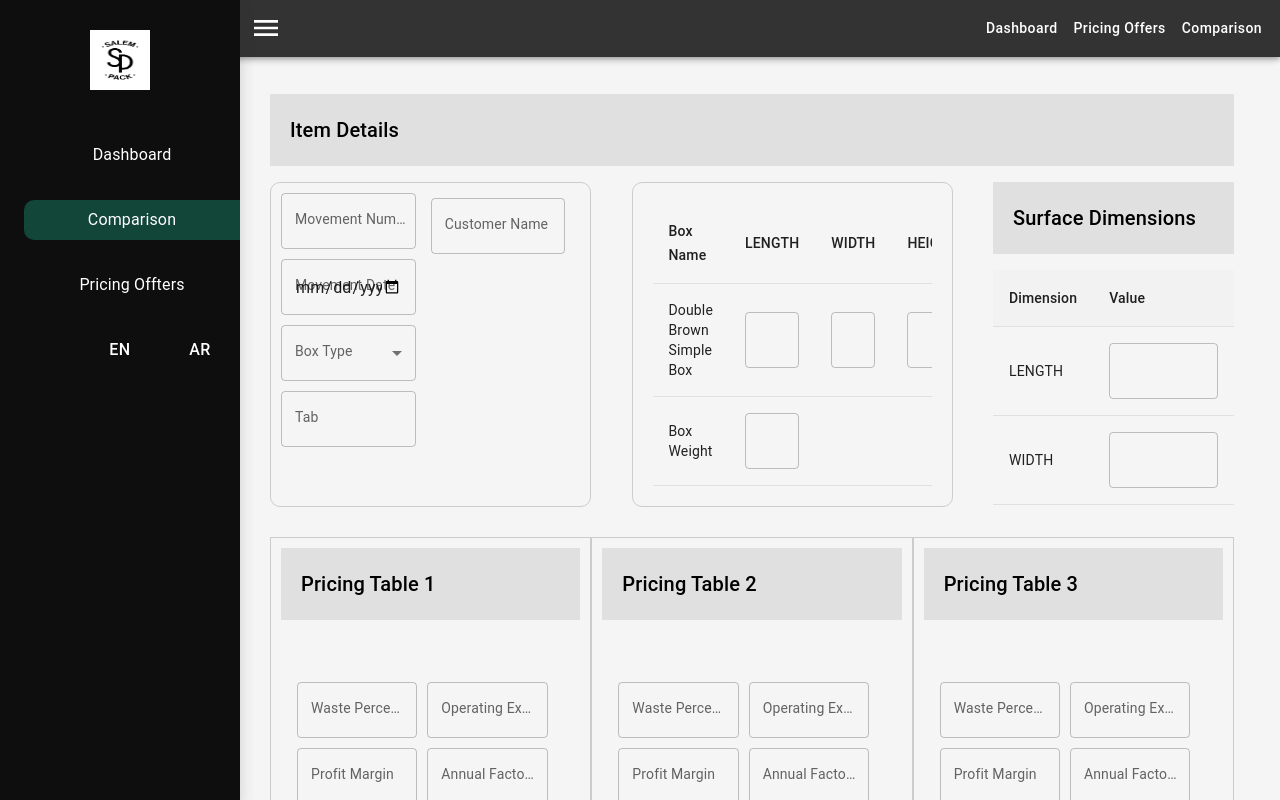
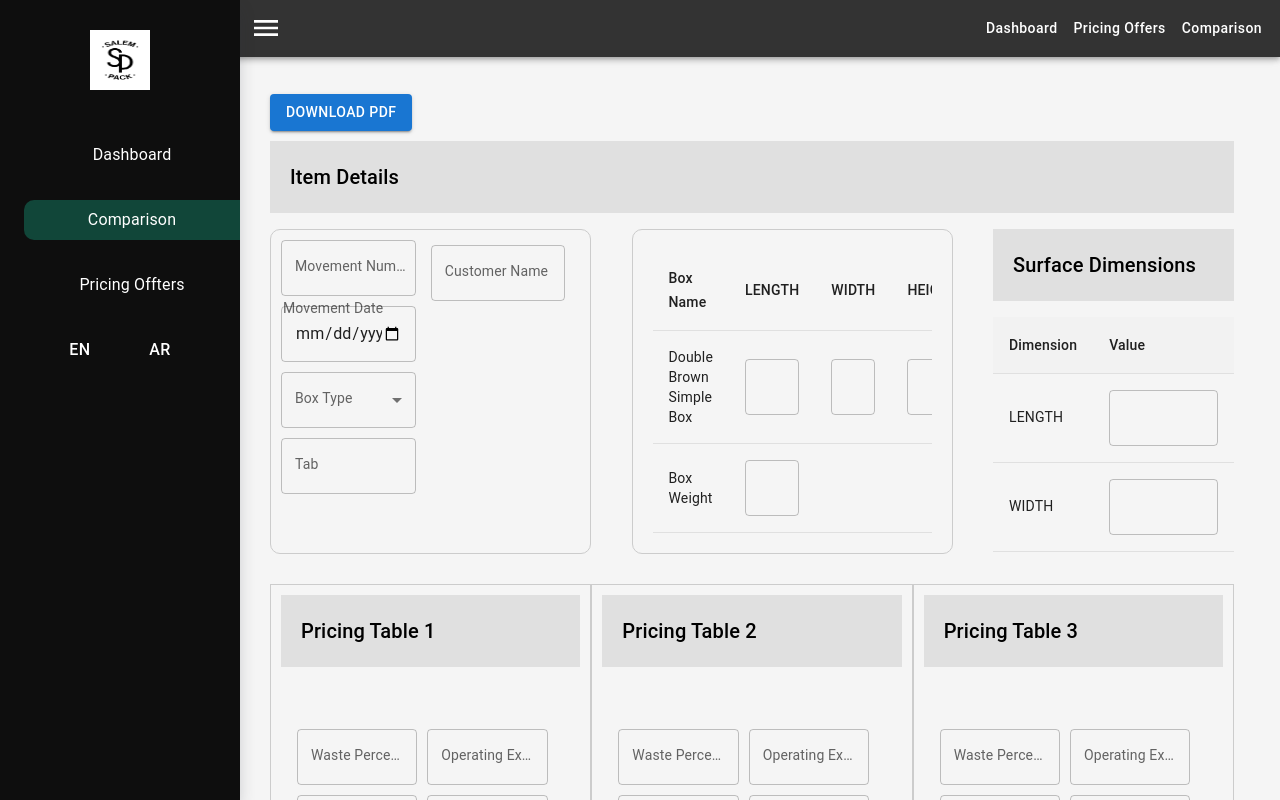
Before and after one commit to karim40188/pricing-project-master, a React (Vite) app: page /Comparison in a window 1280 px wide. Both pictures are taken after a click on the icon 26 px from the left and 28 px from the top of the page. Shown: the top 800 px of the page. Built offline with nearby package versions, Linux system fonts and the light colour scheme.

Commit message:
some edit

```diff
--- a/package.json
+++ b/package.json
@@ -17,6 +17,7 @@
     "@mui/icons-material": "^6.1.1",
     "@mui/material": "^6.1.1",
     "framer-motion": "^11.11.7",
+    "html2canvas": "^1.4.1",
     "i18next": "^23.15.1",
     "i18next-browser-languagedetector": "^8.0.0",
     "jspdf": "^2.5.2",
--- a/src/components/Comparison.jsx
+++ b/src/components/Comparison.jsx
@@ -24,8 +24,10 @@ import {
   Typography,
 } from "@mui/material";
 import { useTranslation } from "react-i18next";
-import { useState } from "react";
+import { useRef, useState } from "react";
 import { motion } from "framer-motion";
+import html2canvas from "html2canvas";
+import jsPDF from "jspdf";
 // import {
 //   Table,
 //   TableBody,
@@ -162,9 +164,44 @@ function Comparison() {
     );
   };
 
+  let contentRef = useRef(null);
+  const handleDownloadPdf = () => {
+    html2canvas(contentRef.current).then((canvas) => {
+      const imgData = canvas.toDataURL("image/png");
+      const pdf = new jsPDF();
+      const imgWidth = 190; // Adjust width as needed
+      const pageHeight = pdf.internal.pageSize.height;
+      const imgHeight = (canvas.height * imgWidth) / canvas.width;
+      let heightLeft = imgHeight;
+
+      let position = 0;
+
+      pdf.addImage(imgData, "PNG", 10, position, imgWidth, imgHeight);
+      heightLeft -= pageHeight;
+
+      while (heightLeft >= 0) {
+        position = heightLeft - imgHeight;
+        pdf.addPage();
+        pdf.addImage(imgData, "PNG", 10, position, imgWidth, imgHeight);
+        heightLeft -= pageHeight;
+      }
+      pdf.save("ItemsDetails.pdf");
+    });
+  };
+
   return (
     <Box>
-      <Box sx={{ display: "flex", flexDirection: "column", gap: "10px" }}>
+      <Button
+        variant="contained"
+        sx={{ mb: "10px" }}
+        onClick={handleDownloadPdf}
+      >
+        Download PDF
+      </Button>
+      <Box
+        sx={{ display: "flex", flexDirection: "column", gap: "10px" }}
+        ref={contentRef}
+      >
         {/* Done */}
         <motion.div
           initial={{ opacity: 0, y: 20 }}
@@ -174,10 +211,10 @@ function Comparison() {
           <Typography
             variant="h6"
             sx={{ mb: 2, backgroundColor: "#E0E0E0", p: "20px" }}
-            >{t('ItemsDetails')}</Typography>
+          >
+            {t("ItemsDetails")}
+          </Typography>
           <Grid2 container justifyContent="space-between" sx={{ gap: "30px" }}>
-
-
             <Grid2
               size={{ md: 4 }}
               sx={{
@@ -187,7 +224,6 @@ function Comparison() {
                 borderRadius: "10px",
               }}
             >
-
               <Box sx={{ display: "flex", flexWrap: "wrap", gap: "15px" }}>
                 <Box
                   sx={{
@@ -204,6 +240,13 @@ function Comparison() {
                     fullWidth
                     InputLabelProps={{
                       shrink: true,
+                    }}
+                    slotProps={{
+                      inputLabel: {
+                        style: {
+                          transform: "translate(2px,-8px)",
+                        },
+                      },
                     }}
                   />
                   <TextField label={t("boxType")} fullWidth select>
@@ -292,7 +335,7 @@ function Comparison() {
               </Box>
             </Grid2>
 
-            <Grid2 size={{ xs:12, md: 4 }}>
+            <Grid2 size={{ xs: 12, md: 4 }}>
               <Box
                 sx={{
                   border: "1px solid #ccc",
@@ -306,7 +349,7 @@ function Comparison() {
               >
                 <TableContainer>
                   <Table>
-                    <TableHead sx={{ }}>
+                    <TableHead sx={{}}>
                       <TableRow>
                         <TableCell>{t("boxName")}</TableCell>
                         <TableCell>{t("length")}</TableCell>
@@ -318,27 +361,19 @@ function Comparison() {
                       <TableRow>
                         <TableCell>{t("doubleBrownSimpleBox")}</TableCell>
                         <TableCell>
-                          <TextField
-                            sx={{ width: "100%", }}
-                          />
+                          <TextField sx={{ width: "100%" }} />
                         </TableCell>
                         <TableCell>
-                          <TextField
-                            sx={{ width: "100%", }}
-                          />
+                          <TextField sx={{ width: "100%" }} />
                         </TableCell>
                         <TableCell>
-                          <TextField
-                            sx={{ width: "100%",  }}
-                          />
+                          <TextField sx={{ width: "100%" }} />
                         </TableCell>
                       </TableRow>
                       <TableRow>
                         <TableCell>{t("boxWeight")}</TableCell>
                         <TableCell>
-                          <TextField
-                            sx={{ width: "100%",}}
-                          />
+                          <TextField sx={{ width: "100%" }} />
                         </TableCell>
                         <TableCell colSpan={2}></TableCell>
                       </TableRow>
@@ -347,9 +382,6 @@ function Comparison() {
                 </TableContainer>
               </Box>
             </Grid2>
-
-
-
 
             <Grid2 size={{ xs: 12, md: 3 }}>
               <motion.div
@@ -375,7 +407,8 @@ function Comparison() {
                   <Table>
                     <TableHead sx={{ backgroundColor: "#f2f2f2" }}>
                       <TableRow>
-                    <TableCell>{t("dimension")}</TableCell> {/* ترجمة النص */}
+                        <TableCell>{t("dimension")}</TableCell>{" "}
+                        {/* ترجمة النص */}
                         <TableCell>{t("value")}</TableCell> {/* ترجمة النص */}
                       </TableRow>
                     </TableHead>
@@ -416,9 +449,6 @@ function Comparison() {
           <Grid2 container sx={{ mt: "20px" }}>
             {/* Done */}
 
-
-
-
             <Grid2
               size={{ xs: 12, md: 4 }}
               sx={{
@@ -427,16 +457,15 @@ function Comparison() {
                 display: "flex",
                 flexDirection: "column",
                 gap: "30px",
-
               }}
             >
-              <Typography variant="h6" sx={{ mb: 2, backgroundColor:'#E0E0E0', p:'20px' }}>
+              <Typography
+                variant="h6"
+                sx={{ mb: 2, backgroundColor: "#E0E0E0", p: "20px" }}
+              >
                 {t("pricingTable1")} {/* Pricing Table 1 */}
               </Typography>
-              <TableContainer
-                sx={{ height: "auto", }}
-                component={""}
-              >
+              <TableContainer sx={{ height: "auto" }} component={""}>
                 <Table>
                   <TableBody>
                     <TableRow>
@@ -542,8 +571,6 @@ function Comparison() {
               </Box>
             </Grid2>
 
-
-
             <Grid2
               size={{ xs: 12, md: 4 }}
               sx={{
@@ -552,13 +579,15 @@ function Comparison() {
                 display: "flex",
                 flexDirection: "column",
                 gap: "30px",
-
               }}
             >
-              <Typography variant="h6" sx={{ mb: 2, backgroundColor:'#E0E0E0', p:'20px' }}>
+              <Typography
+                variant="h6"
+                sx={{ mb: 2, backgroundColor: "#E0E0E0", p: "20px" }}
+              >
                 {t("pricingTable2")} {/* Pricing Table 2 */}
               </Typography>
-              <TableContainer sx={{ height: "auto", }} component={""} >
+              <TableContainer sx={{ height: "auto" }} component={""}>
                 <Table>
                   <TableBody>
                     <TableRow>
@@ -674,7 +703,10 @@ function Comparison() {
                 gap: "30px",
               }}
             >
-              <Typography variant="h6" sx={{ mb: 2, backgroundColor:'#E0E0E0', p:'20px'  }}>
+              <Typography
+                variant="h6"
+                sx={{ mb: 2, backgroundColor: "#E0E0E0", p: "20px" }}
+              >
                 {t("pricingTable3")} {/* Pricing Table 3 */}
               </Typography>
               <TableContainer sx={{ height: "auto" }} component={""}>
--- a/src/components/Context/PricingOffers.jsx
+++ b/src/components/Context/PricingOffers.jsx
@@ -21,13 +21,6 @@ const PricingOffers = () => {
 
   return (
     <Box
-      sx={{
-        // padding: 2,
-        // width: '100%',
-        // maxWidth: '1200px',
-        // margin: '0 auto', // ليكون في المنتصف
-        // boxSizing: 'border-box' // يحسب البادينج ضمن الحجم الكلي
-      }}
     >
       <Typography variant="h4" gutterBottom>
         Previous Pricing Offers
--- a/src/components/SideBar.jsx
+++ b/src/components/SideBar.jsx
@@ -116,7 +116,7 @@ function SideBar() {
             );
           })}
           <Box
-            sx={{ display: "flex", flexWrap: "wrap", justifyContent: "center" }}
+            sx={{ display: "flex", justifyContent: "center",width:'100%' }}
           >
             <Button
               sx={{
@@ -139,6 +139,7 @@ function SideBar() {
                 color: "#fff",
                 transition: "background-color 0.3s ease",
                 fontSize: { xs: "0.75rem", md: "1rem" }, // Responsive font size
+
               }}
               onClick={() => handleLanguageChange("ar")}
             >
```
Also changed, not shown: 1 other file (tests, documents, lock files or other folders). Lines whose indentation alone changed are shown as unchanged.
